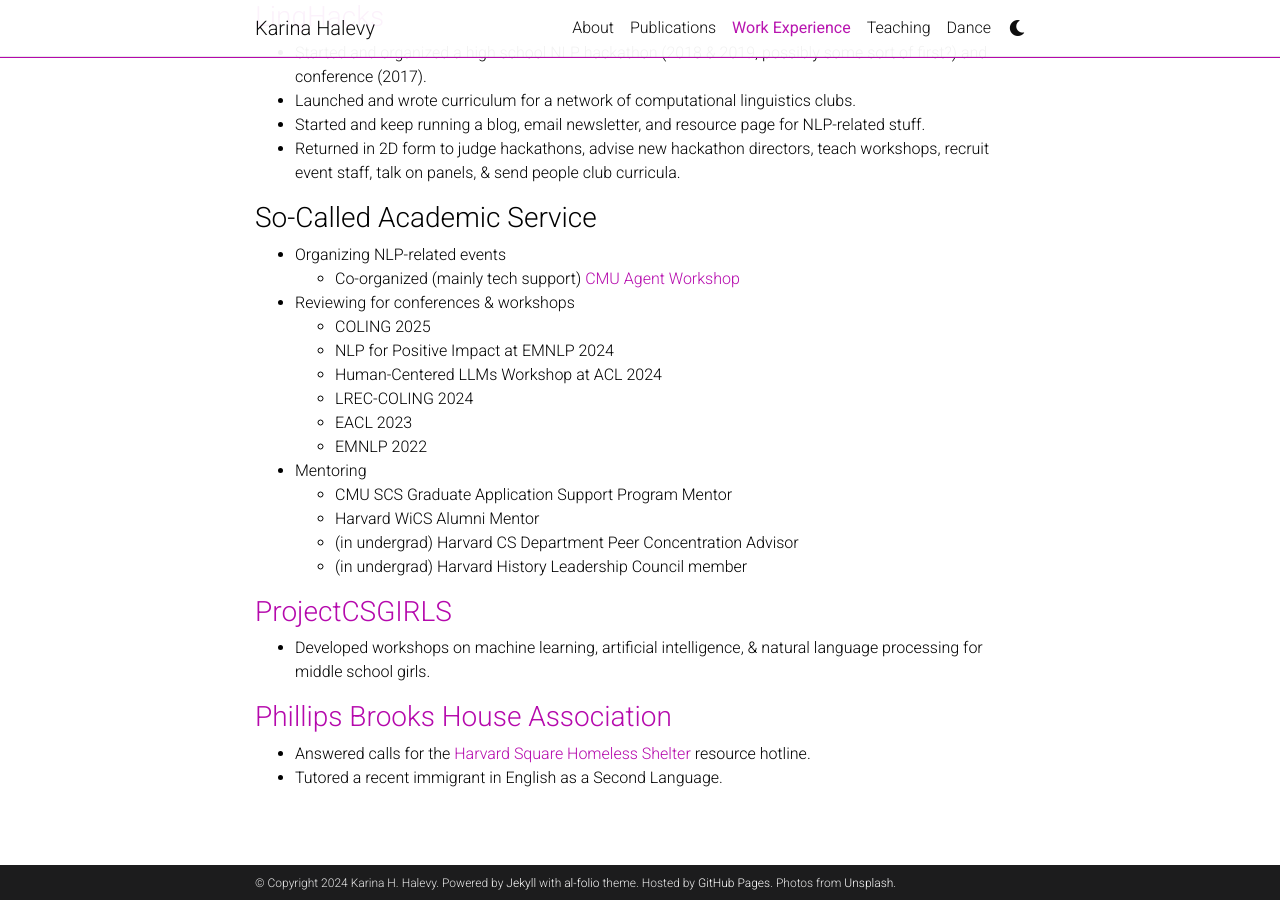
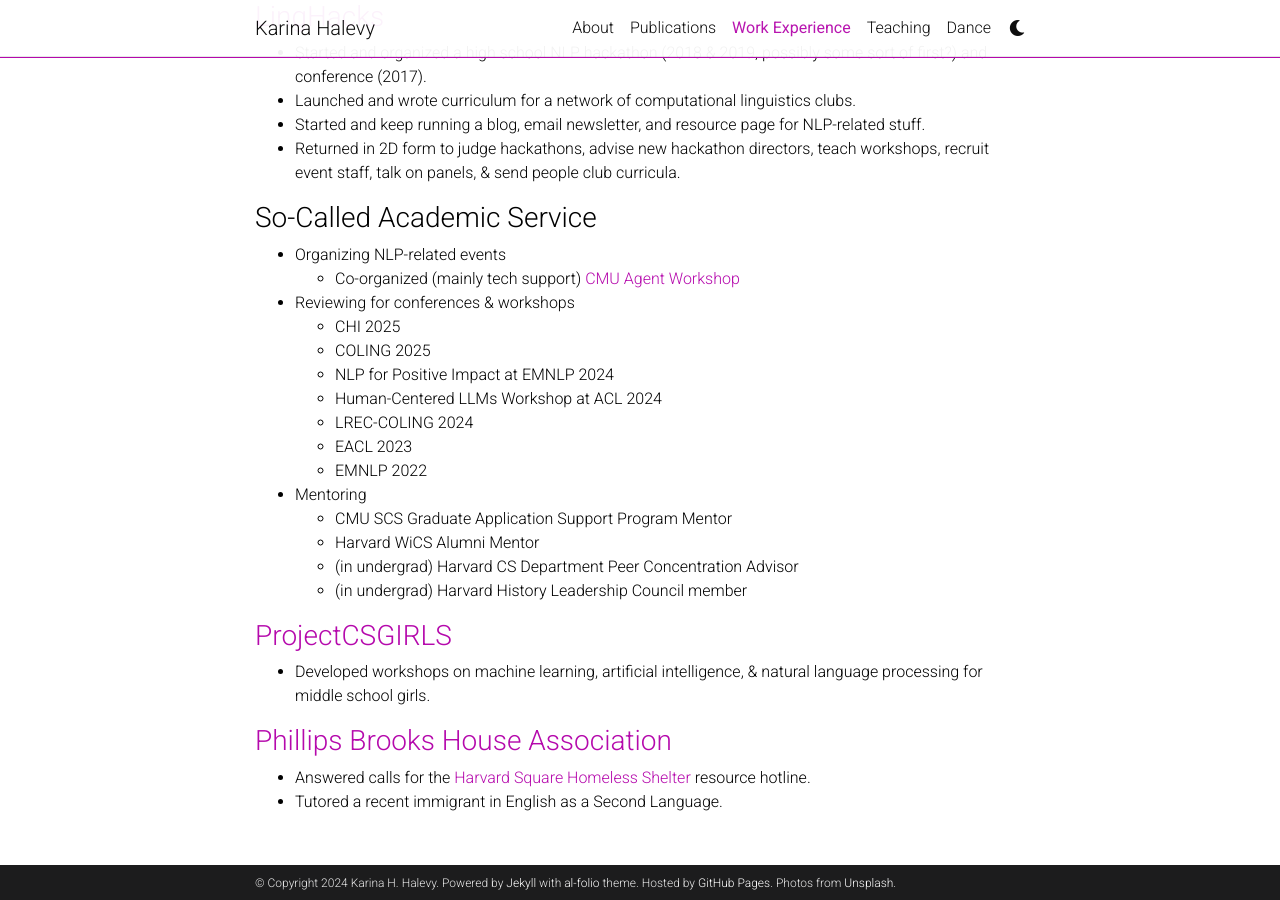
Before and after one commit to ENSCMA2/enscma2.github.io, a Jekyll site: the page built from _pages/experience.md, in a window 1280 px wide and 900 px high, scrolled down 1480 px. Built offline with Jekyll 4.4.1, drawn with Linux system fonts in a browser that asks for light colours; comment, search, counter and statistics services are not loaded; a style sheet for code colours, icons or effects is not loaded.

Commit message:
Update experience.md

```diff
--- a/_pages/experience.md
+++ b/_pages/experience.md
@@ -50,6 +50,7 @@ horizontal: false
 - Organizing NLP-related events
   - Co-organized (mainly tech support) [CMU Agent Workshop](https://cmu-agent-workshop.github.io/)
 - Reviewing for conferences & workshops
+  - CHI 2025
   - COLING 2025
   - NLP for Positive Impact at EMNLP 2024
   - Human-Centered LLMs Workshop at ACL 2024
```
